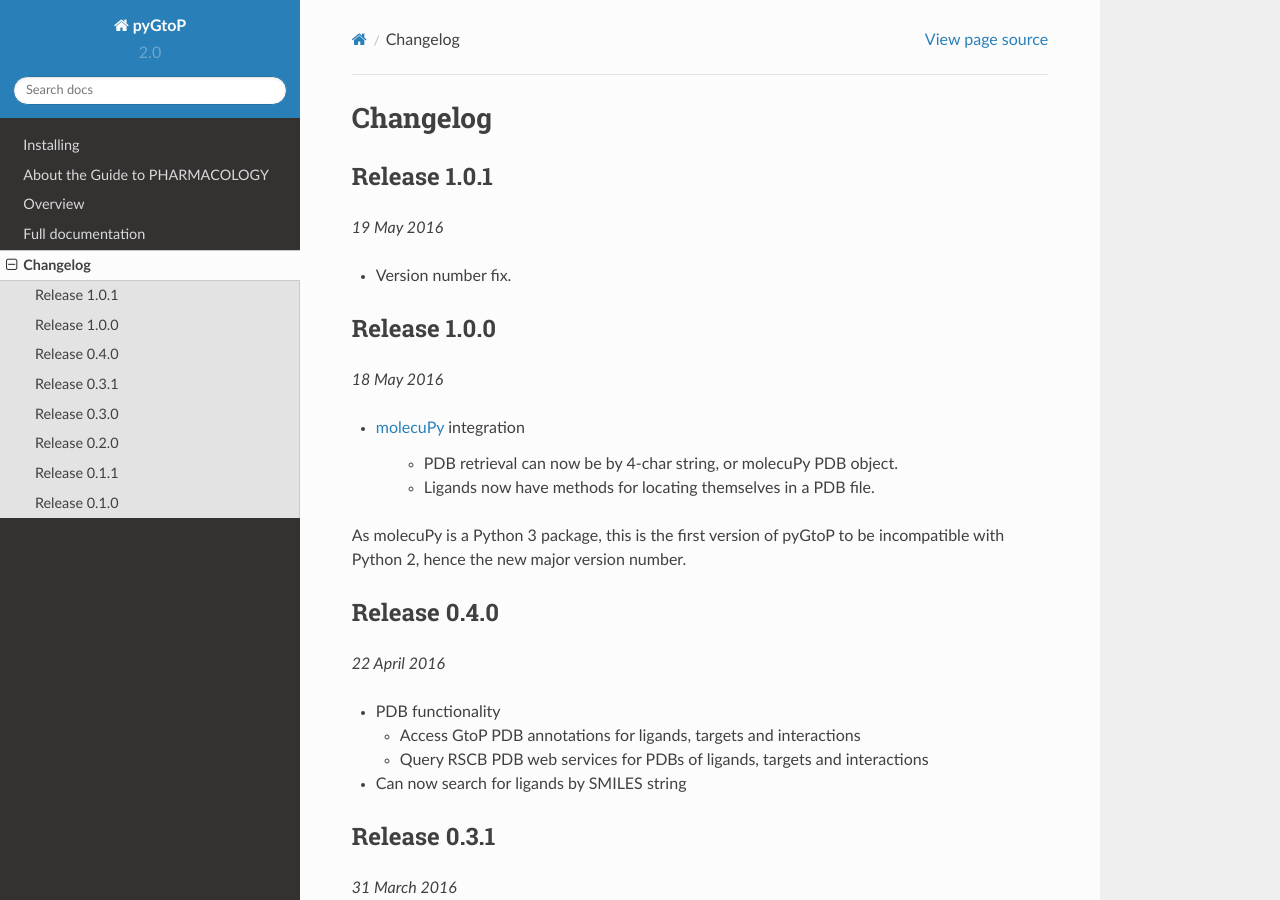
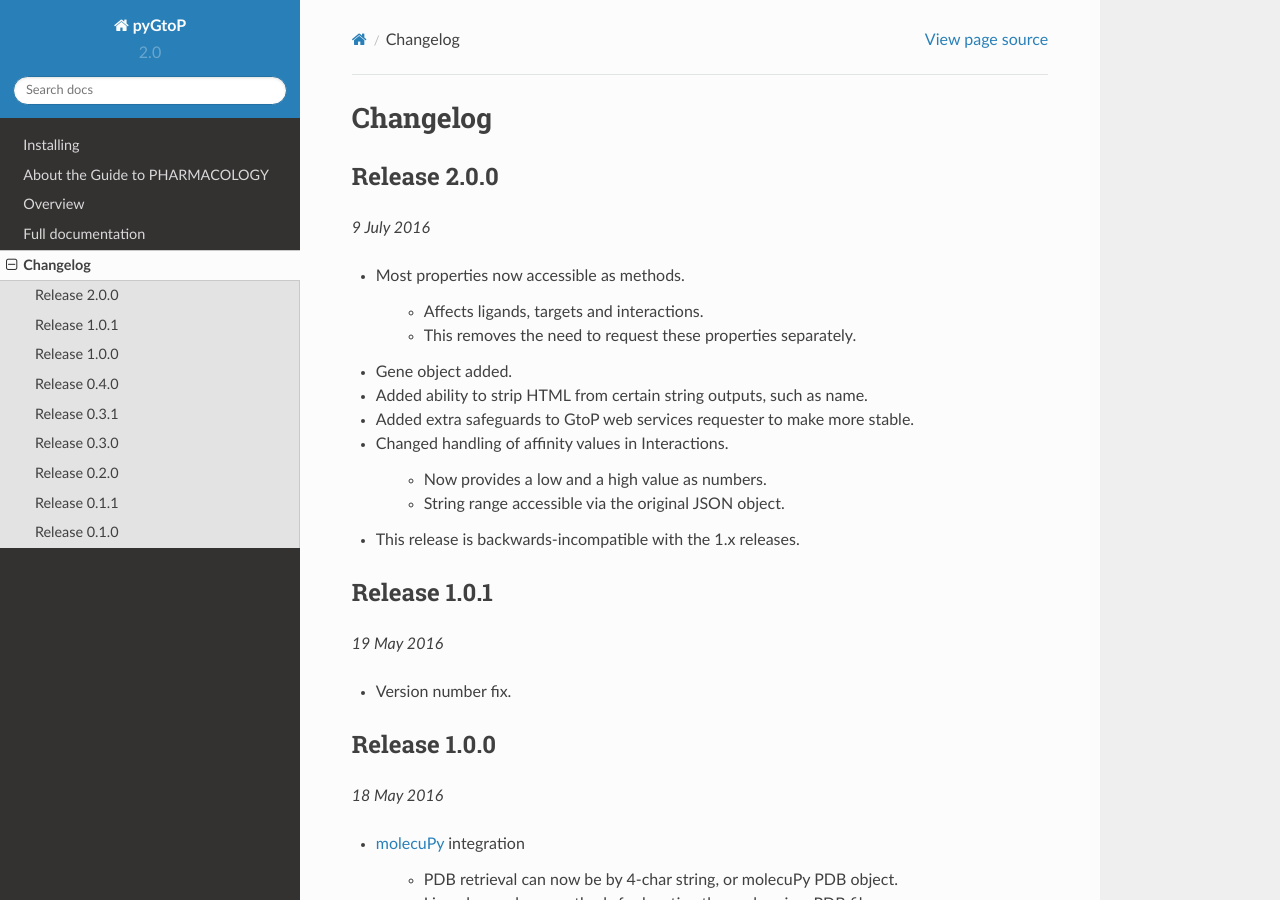
Before and after one commit to simondharding/pygtop, a Sphinx documentation site: the page built from docs/source/changelog.rst, in a window 1280 px wide and 900 px high. Built offline with Sphinx 7.4.7 and the Read the Docs theme 2.0.0, drawn with Linux system fonts in a browser that asks for light colours.

Commit message:
Update changelog for 2.0

```diff
--- a/docs/source/changelog.rst
+++ b/docs/source/changelog.rst
@@ -1,5 +1,29 @@
 Changelog
 ---------
+
+Release 2.0.0
+~~~~~~~~~~~~~
+
+`9 July 2016`
+
+* Most properties now accessible as methods.
+
+    * Affects ligands, targets and interactions.
+    * This removes the need to request these properties separately.
+
+* Gene object added.
+
+* Added ability to strip HTML from certain string outputs, such as name.
+
+* Added extra safeguards to GtoP web services requester to make more stable.
+
+* Changed handling of affinity values in Interactions.
+
+    * Now provides a low and a high value as numbers.
+    * String range accessible via the original JSON object.
+
+* This release is backwards-incompatible with the 1.x releases.
+
 
 Release 1.0.1
 ~~~~~~~~~~~~~
```
